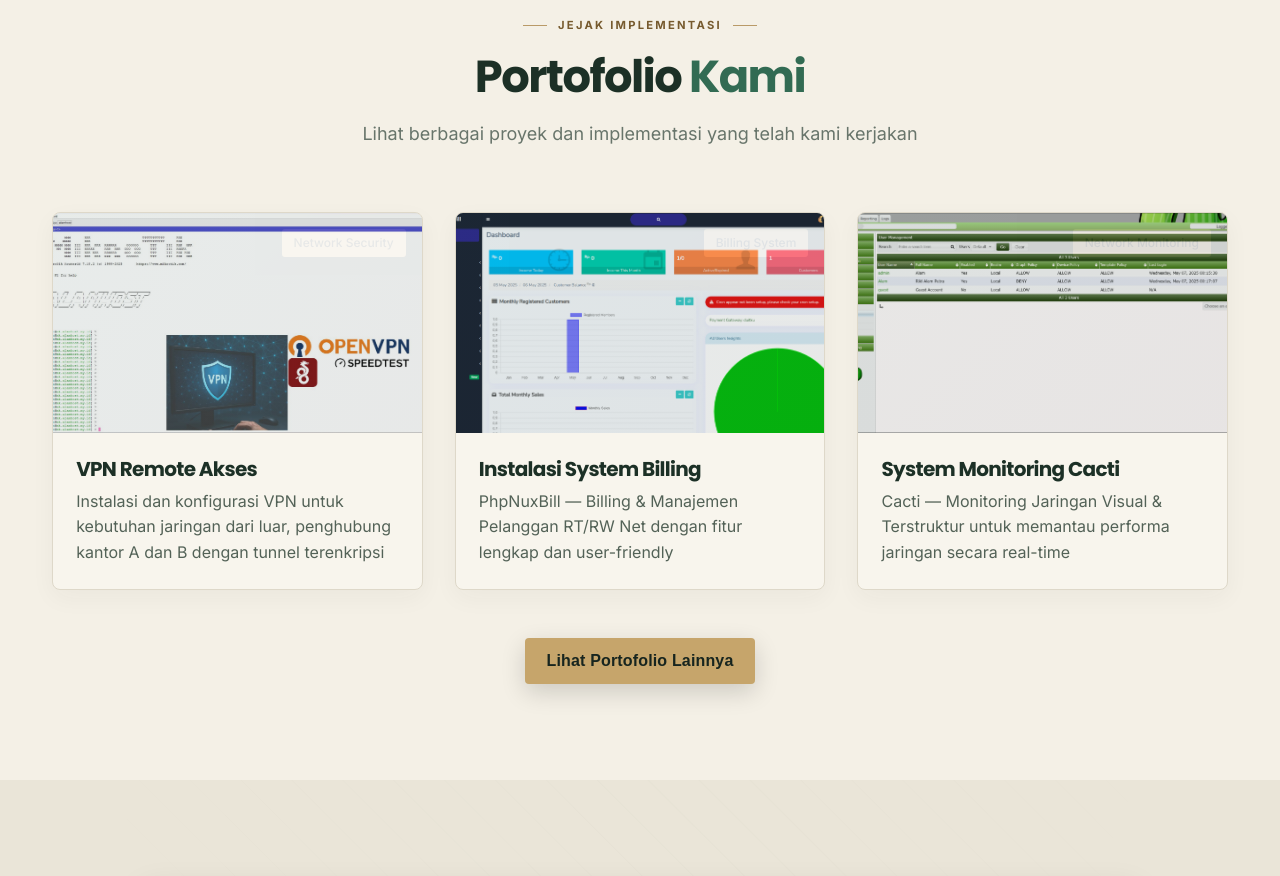
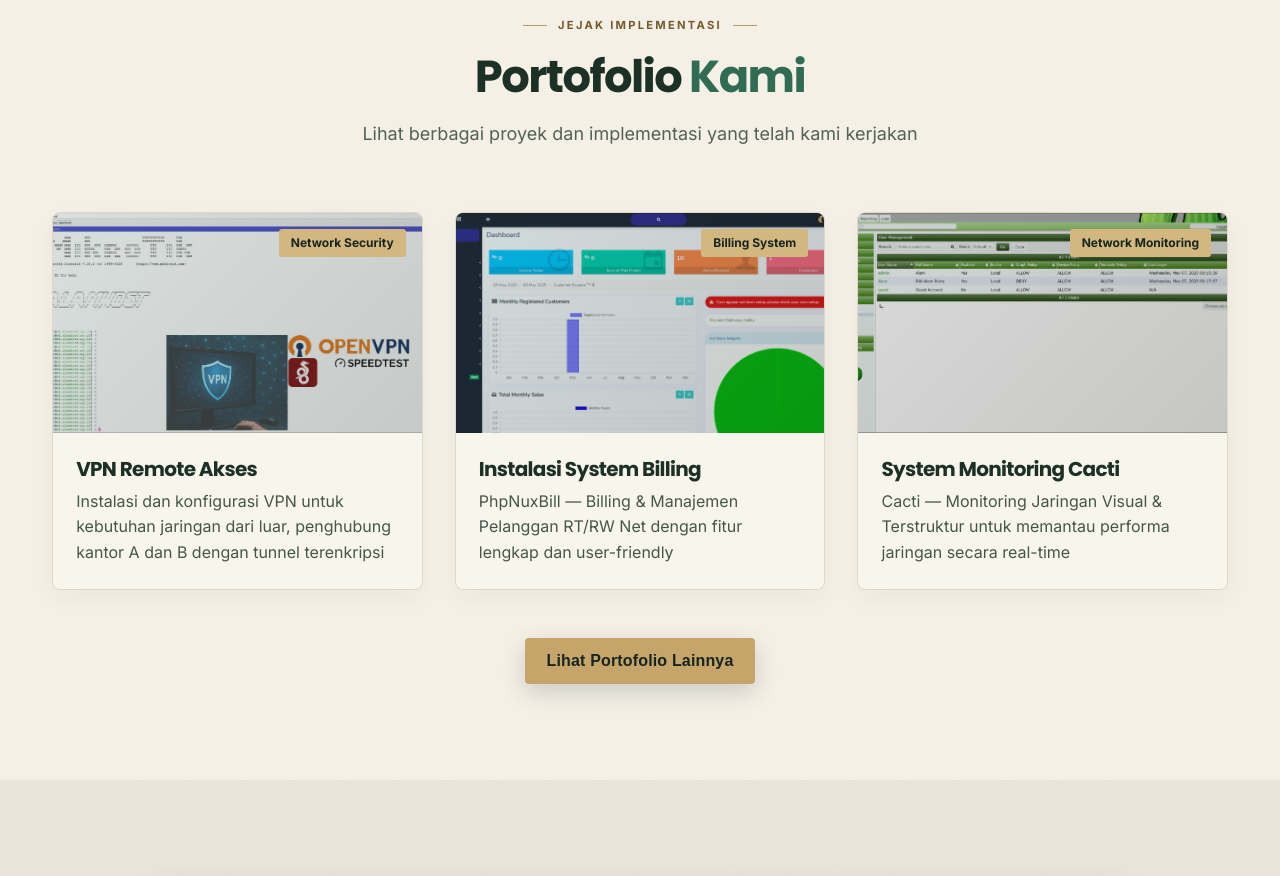
Before and after one commit to rikialamputra/landingpage, a plain HTML site: page index.html in a window 1280 px wide. Shown: the part 2520-3396 px from the top of the page. Drawn offline with Linux system fonts and the light colour scheme.

Commit message:
Improve portfolio text and category badge contrast

```diff
--- a/style.css
+++ b/style.css
@@ -1247,3 +1247,23 @@ h1,h2,h3,h4,h5,h6 { letter-spacing: -.035em; }
 @media (prefers-reduced-motion: reduce) {
     *,*::before,*::after { scroll-behavior:auto !important; animation-duration:.01ms !important; transition-duration:.01ms !important; }
 }
+
+
+/* Portfolio contrast fix: keep category badges fully opaque over imagery */
+.portfolio .section-subtitle { color:#536257; }
+.portfolio .portfolio-title { color:#1c3026; }
+.portfolio .portfolio-description { color:#46564a; }
+.portfolio .portfolio-overlay {
+    opacity:1;
+    background:linear-gradient(135deg,rgba(23,61,50,.16),rgba(16,31,25,.24));
+}
+.portfolio-card:hover .portfolio-overlay {
+    opacity:1;
+    background:linear-gradient(135deg,rgba(23,61,50,.24),rgba(16,31,25,.34));
+}
+.portfolio .portfolio-category {
+    opacity:1;
+    background:#d2b77f;
+    color:#17251f;
+    font-weight:700;
+}
```
